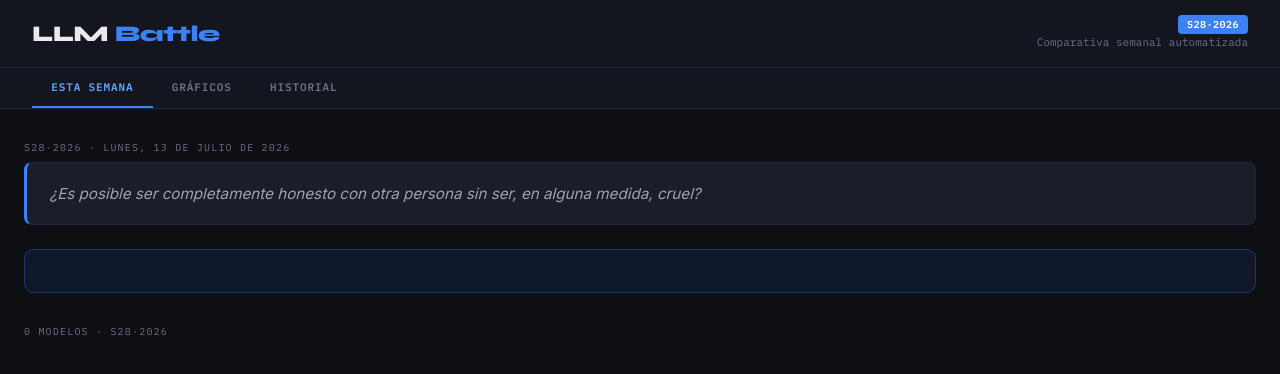
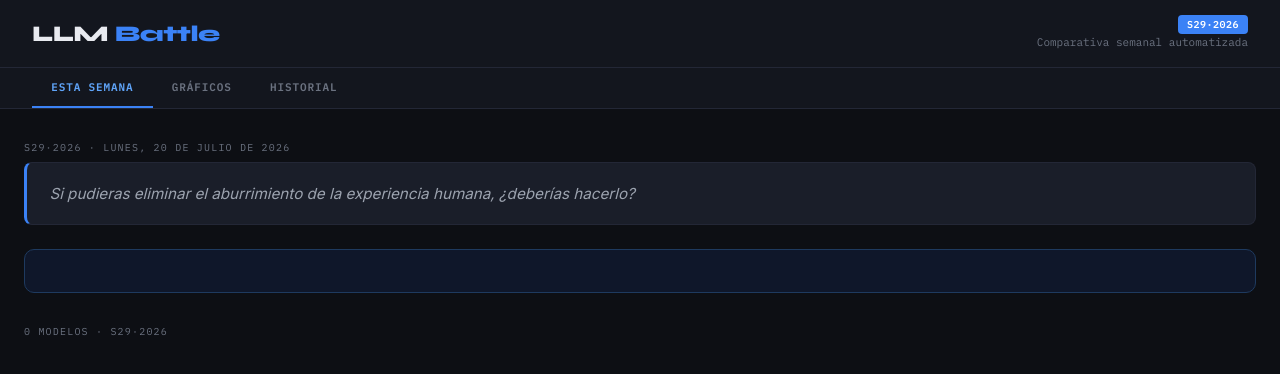
Before and after one commit to dedonatogabriel-bot/llm-battle, a website: page docs/index.html in a window 1280 px wide. Drawn offline with nearby package versions, Linux system fonts and the light colour scheme.

Commit message:
Battle semana 2026-W30

```diff
--- a/docs/index.html
+++ b/docs/index.html
@@ -108,7 +108,7 @@
 </div>
 
 <script>
-const WEEKS = [{"id":"S28·2026","label":"S28·2026","date":"lunes, 13 de julio de 2026","prompt":"¿Es posible ser completamente honesto con otra persona sin ser, en alguna medida, cruel?","results":[]}];
+const WEEKS = [{"id":"S29·2026","label":"S29·2026","date":"lunes, 20 de julio de 2026","prompt":"Si pudieras eliminar el aburrimiento de la experiencia humana, ¿deberías hacerlo?","results":[]}];
 const MODEL_LIST = [];
 
 const PALETTE = {
```
